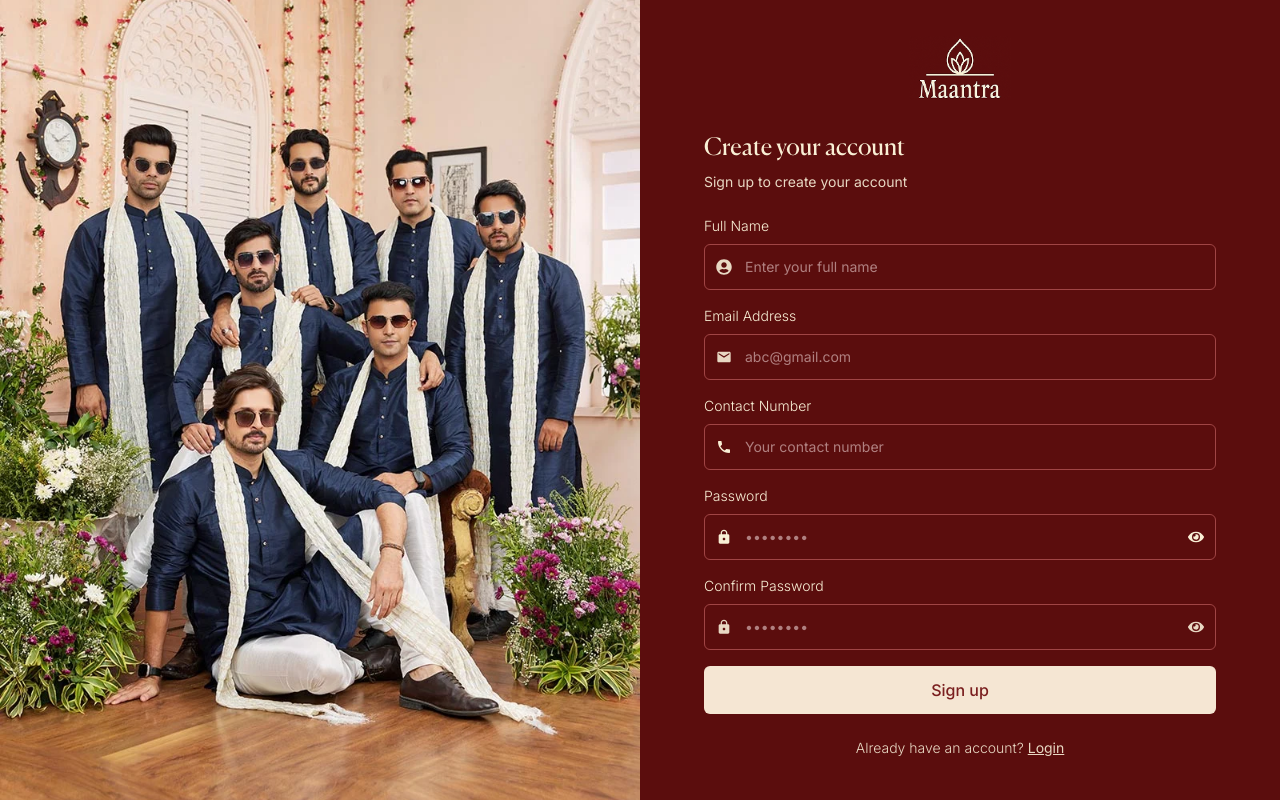
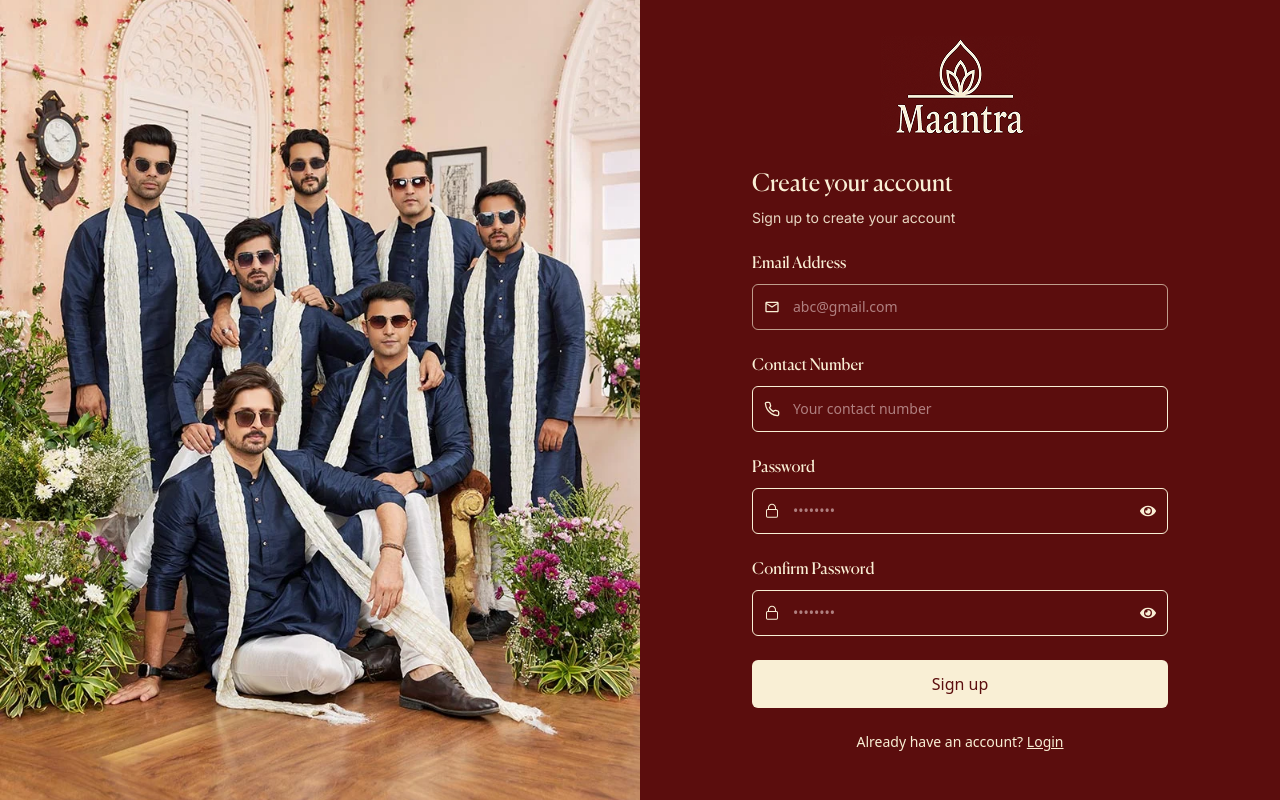
Before and after one commit to Oishee90/devika-s-shop, a React (Vite) app: page /SignUp in a window 1280 px wide. Built offline with nearby package versions, Linux system fonts and the light colour scheme; a web font is replaced by a local one.

Commit message:
update code

```diff
--- a/src/Components/Home/Footer.jsx
+++ b/src/Components/Home/Footer.jsx
@@ -4,9 +4,9 @@ import { FaTiktok } from "react-icons/fa6";
 const Footer = () => {
   return (
     <footer className="bg-[#D8CBB8] red-color py-16 lg:px-32 px-6 canela">
-      <div className="grid grid-cols-1 gap-10 px-4 pb-16 mx-auto lg:px-8 md:grid-cols-2 lg:grid-cols-5">
+      <div className="grid grid-cols-1 gap-10 px-4 pb-16 mx-auto lg:px-8 md:grid-cols-12 lg:grid-cols-5">
         {/* Logo and Store Links */}
-        <div className="flex flex-col col-span-2 gap-6">
+        <div className="flex flex-col gap-6 md:col-span-2">
           <div className="flex items-center gap-2">
             <img src={logo} alt="Logo" />
           </div>
--- a/src/Components/Home/Home.jsx
+++ b/src/Components/Home/Home.jsx
@@ -1,20 +1,22 @@
 import Navbar from "./Navbar";
 import Banner from "./Banner";
-
 import Module from "./Module";
 import Footer from "./Footer";
-
 import HeadingStyle from "./HeadingStyle";
 import MostPopular from "./MostPopular";
+import WhatsAppButton from "../Pages/WhatsAppButton";
 
 const Home = () => {
   return (
-    <div className="bg-black">
-      <HeadingStyle></HeadingStyle>
-      <Navbar></Navbar>
-      <Banner></Banner>
-      <MostPopular></MostPopular>
-      <Footer></Footer>
+    <div className="relative bg-black">
+      <HeadingStyle />
+      <Navbar />
+      <Banner />
+      <MostPopular />
+      <Footer />
+
+      {/* WhatsApp Floating Button */}
+      <WhatsAppButton />
     </div>
   );
 };
--- a/src/Components/Home/Navbar.jsx
+++ b/src/Components/Home/Navbar.jsx
@@ -229,7 +229,7 @@ const Navbar = () => {
 
             {/* MOBILE MENU BUTTON */}
             <button
-              className="relative w-6 h-6 lg:hidden"
+              className="relative w-6 h-6 pr-3 lg:hidden "
               onClick={() => {
                 setMobileOpen(!mobileOpen);
                 setActiveModal(null); // close popup if open
@@ -256,7 +256,7 @@ const Navbar = () => {
 
         {/* MOBILE MENU */}
         <div
-          className={`lg:hidden fixed top-[70px] right-0 z-50 h-screen cream-bg red-color transition-all duration-500 rounded-l-lg  overflow-hidden inter ${
+          className={`lg:hidden fixed top-[70px] right-0 z-50 h-screen cream-bg red-color transition-all duration-500 rounded-l-lg  overflow-hidden inter  ${
             mobileOpen ? "sm:w-[40%] w-full" : "w-0"
           }`}
         >
--- a/src/Components/Pages/Setnew.jsx
+++ b/src/Components/Pages/Setnew.jsx
@@ -5,7 +5,7 @@ import { MdLock } from "react-icons/md";
 import logo from "../../assets/login-logo.png";
 import bg from "../../assets/login-logo.webp";
 import Swal from "sweetalert2";
-
+import { GoLock } from "react-icons/go";
 const Setnew = () => {
   const [email, setEmail] = useState("");
   const [errorMessage, setErrorMessage] = useState("");
@@ -47,7 +47,8 @@ const Setnew = () => {
         text: "Your password has been reset.",
         icon: "success",
         confirmButtonText: "Go to Login",
-        confirmButtonColor: "#28a745",
+        background: "#F9EFD5", // cream color
+        confirmButtonColor: "#5B0D0D", // red button
         allowOutsideClick: false, // prevents accidental closing
       }).then((result) => {
         if (result.isConfirmed) {
@@ -69,39 +70,38 @@ const Setnew = () => {
       </div>
 
       {/* RIGHT FORM */}
-      <div className="flex justify-center h-screen px-9 py-9 red-bg inter">
-        <div className="w-full max-w-lg cream-color">
+      <div className="flex h-screen px-28 py-9 red-bg canela">
+        <div className="w-full cream-color">
           {/* Logo */}
-          <div className="flex justify-center mb-12">
-            <img src={logo} alt="Logo" className="h-16" />
+          <div className="flex justify-center mb-8">
+            <img src={logo} alt="Logo" className="" />
           </div>
 
+          <div className="max-w-lg">
             {/* Heading */}
             <h2 className="mb-2 text-2xl font-normal">Reset Password</h2>
-          <p className="text-sm text-[#E8D8C3] mb-8">enter your new password</p>
+            <p className="mb-8 cream-color inter ">enter your new password</p>
 
             {/* FORM */}
             <form onSubmit={handleSubmit} className="space-y-5">
               {/* New Password */}
               <div>
-              <label className="block mb-2 text-sm font-light">
-                New Password
-              </label>
+                <label className="block mb-2 font-light">New Password</label>
                 <div className="relative">
-                <MdLock className="absolute top-1/2 -translate-y-1/2 left-3 text-[#E8D8C3]" />
+                  <GoLock className="absolute -translate-y-1/2 top-1/2 left-3 cream-color" />
                   <input
                     type={showPassword ? "text" : "password"}
                     name="password"
                     value={password}
                     onChange={(e) => setPassword(e.target.value)}
                     placeholder="••••••••"
-                  className="w-full pl-10 pr-12 py-3 bg-transparent border border-[#A04545] rounded-md focus:outline-none focus:border-[#F5E6D3] placeholder-[#B08080] text-sm"
+                    className="w-full pl-10 pr-12 py-3 bg-transparent border border-[#f9efd5a2] rounded-md focus:outline-none focus:border-[#F5E6D3] placeholder-[#B08080] text-sm"
                     required
                   />
                   <button
                     type="button"
                     onClick={togglePasswordVisibility}
-                  className="absolute right-3 top-1/2 -translate-y-1/2 text-[#E8D8C3]"
+                    className="absolute -translate-y-1/2 right-3 top-1/2 cream-color"
                   >
                     {showPassword ? <FaEyeSlash /> : <FaEye />}
                   </button>
@@ -114,20 +114,20 @@ const Setnew = () => {
                   Confirm Password
                 </label>
                 <div className="relative">
-                <MdLock className="absolute top-1/2 -translate-y-1/2 left-3 text-[#E8D8C3]" />
+                  <GoLock className="absolute top-1/2 -translate-y-1/2 left-3 text-[#E8D8C3]" />
                   <input
                     type={showconfirmPassword ? "text" : "password"}
                     name="confirmpassword"
                     value={confirmpassword}
                     onChange={(e) => setConfirmPassword(e.target.value)}
                     placeholder="••••••••"
-                  className="w-full pl-10 pr-12 py-3 bg-transparent border border-[#A04545] rounded-md focus:outline-none focus:border-[#F5E6D3] placeholder-[#B08080] text-sm"
+                    className="w-full pl-10 pr-12 py-3 bg-transparent border border-[#f9efd5a2] rounded-md focus:outline-none focus:border-[#F5E6D3] placeholder-[#B08080] text-sm"
                     required
                   />
                   <button
                     type="button"
                     onClick={togglenewPasswordVisibility}
-                  className="absolute right-3 top-1/2 -translate-y-1/2 text-[#E8D8C3]"
+                    className="absolute -translate-y-1/2 right-3 top-1/2 cream-color"
                   >
                     {showconfirmPassword ? <FaEyeSlash /> : <FaEye />}
                   </button>
@@ -138,7 +138,7 @@ const Setnew = () => {
               <button
                 type="submit"
                 disabled={isLoading}
-              className="w-full py-3 mt-6 bg-[#F5E6D3] text-[#7A1F1F] font-medium rounded-md hover:opacity-90 transition flex items-center justify-center gap-2 disabled:opacity-50"
+                className="flex items-center justify-center w-full gap-2 py-3 mt-6 font-medium transition rounded-md cream-bg red-color hover:opacity-90 disabled:opacity-50"
               >
                 {isLoading ? "Updating..." : "Update"}
                 {!isLoading && <span>→</span>}
@@ -147,6 +147,7 @@ const Setnew = () => {
           </div>
         </div>
       </div>
+    </div>
   );
 };
 
--- a/src/Components/Pages/SignUp.jsx
+++ b/src/Components/Pages/SignUp.jsx
@@ -2,11 +2,12 @@ import { useState } from "react";
 import { NavLink, useNavigate } from "react-router-dom";
 import { FaEye, FaEyeSlash } from "react-icons/fa";
 import { MdEmail, MdLock, MdPhone } from "react-icons/md";
-import { FaUserCircle } from "react-icons/fa";
+import { GoLock } from "react-icons/go";
 import logo from "../../assets/login-logo.png";
 import bg from "../../assets/login-logo.webp";
 import toast, { Toaster } from "react-hot-toast";
-
+import { MdOutlineMail } from "react-icons/md";
+import { FiPhone } from "react-icons/fi";
 const SignUp = () => {
   const [email, setEmail] = useState("");
   const [fullName, setFullName] = useState("");
@@ -58,52 +59,37 @@ const SignUp = () => {
       </div>
 
       {/* RIGHT FORM */}
-      <div className="flex justify-center h-screen px-9 py-9 red-bg inter">
-        <div className="w-full max-w-lg cream-color">
+      <div className="flex h-screen md:px-28 py-9 red-bg ">
+        <div className="w-full cream-color">
           {/* Logo */}
           <div className="flex justify-center mb-8">
-            <img src={logo} alt="Logo" className="h-16" />
+            <img src={logo} alt="Logo" className="" />
           </div>
 
+          <div className="max-w-lg">
             {/* Heading */}
             <h2 className="mb-2 text-2xl font-normal canela">
               Create your account
             </h2>
-          <p className="text-sm text-[#E8D8C3] mb-6">
+            <p className="text-sm text-[#E8D8C3] mb-6 inter">
               Sign up to create your account
             </p>
 
             {/* FORM */}
-          <form onSubmit={handleSubmit} className="space-y-4">
-            {/* Full Name */}
-            <div>
-              <label className="block mb-2 text-sm font-light">Full Name</label>
-              <div className="relative">
-                <FaUserCircle className="absolute top-1/2 -translate-y-1/2 left-3 text-[#E8D8C3]" />
-                <input
-                  type="text"
-                  value={fullName}
-                  onChange={(e) => setFullName(e.target.value)}
-                  placeholder="Enter your full name"
-                  className="w-full pl-10 pr-4 py-3 bg-transparent border border-[#A04545] rounded-md focus:outline-none focus:border-[#F5E6D3] placeholder-[#B08080] text-sm"
-                  required
-                />
-              </div>
-            </div>
-
+            <form onSubmit={handleSubmit} className="space-y-6 ">
               {/* Email Address */}
               <div>
-              <label className="block mb-2 text-sm font-light">
+                <label className="block mb-2 cream-color canela">
                   Email Address
                 </label>
                 <div className="relative">
-                <MdEmail className="absolute top-1/2 -translate-y-1/2 left-3 text-[#E8D8C3]" />
+                  <MdOutlineMail className="absolute -translate-y-1/2 top-1/2 left-3 cream-color" />
                   <input
                     type="email"
                     value={email}
                     onChange={(e) => setEmail(e.target.value)}
                     placeholder="abc@gmail.com"
-                  className="w-full pl-10 pr-4 py-3 bg-transparent border border-[#A04545] rounded-md focus:outline-none focus:border-[#F5E6D3] placeholder-[#B08080] text-sm"
+                    className="w-full pl-10 pr-4 py-3 bg-transparent border border-[#f9efd5a2] rounded-md focus:outline-none focus:border-[#F5E6D3] placeholder-[#B08080] text-sm"
                     required
                   />
                 </div>
@@ -111,17 +97,17 @@ const SignUp = () => {
 
               {/* Contact Number */}
               <div>
-              <label className="block mb-2 text-sm font-light">
+                <label className="block mb-2 cream-color canela ">
                   Contact Number
                 </label>
                 <div className="relative">
-                <MdPhone className="absolute -translate-y-1/2 top-1/2 left-3 cream-color" />
+                  <FiPhone className="absolute -translate-y-1/2 top-1/2 left-3 cream-color" />
                   <input
                     type="tel"
                     value={contactNumber}
                     onChange={(e) => setContactNumber(e.target.value)}
                     placeholder="Your contact number"
-                  className="w-full pl-10 pr-4 py-3 bg-transparent border border-[#A04545] rounded-md focus:outline-none focus:border-[#F5E6D3] placeholder-[#B08080] text-sm"
+                    className="w-full pl-10 pr-4 py-3 bg-transparent border border-[#F9EFD5]  rounded-md focus:outline-none focus:border-[#F5E6D3] placeholder-[#B08080] text-sm"
                     required
                   />
                 </div>
@@ -129,15 +115,17 @@ const SignUp = () => {
 
               {/* Password */}
               <div>
-              <label className="block mb-2 text-sm font-light">Password</label>
+                <label className="block mb-2 cream-color canela ">
+                  Password
+                </label>
                 <div className="relative">
-                <MdLock className="absolute -translate-y-1/2 top-1/2 left-3 cream-color" />
+                  <GoLock className="absolute -translate-y-1/2 top-1/2 left-3 cream-color" />
                   <input
                     type={showPassword ? "text" : "password"}
                     value={password}
                     onChange={(e) => setPassword(e.target.value)}
                     placeholder="••••••••"
-                  className="w-full pl-10 pr-12 py-3 bg-transparent border border-[#A04545] rounded-md focus:outline-none focus:border-[#F5E6D3] placeholder-[#B08080] text-sm"
+                    className="w-full pl-10 pr-12 py-3 bg-transparent border border-[#F9EFD5]  rounded-md focus:outline-none focus:border-[#F5E6D3] placeholder-[#B08080] text-sm"
                     required
                   />
                   <button
@@ -152,23 +140,23 @@ const SignUp = () => {
 
               {/* Confirm Password */}
               <div>
-              <label className="block mb-2 text-sm font-light">
+                <label className="block mb-2 cream-color canela">
                   Confirm Password
                 </label>
                 <div className="relative">
-                <MdLock className="absolute top-1/2 -translate-y-1/2 left-3 text-[#E8D8C3]" />
+                  <GoLock className="absolute -translate-y-1/2 top-1/2 left-3 cream-color " />
                   <input
                     type={showConfirmPassword ? "text" : "password"}
                     value={confirmPassword}
                     onChange={(e) => setConfirmPassword(e.target.value)}
                     placeholder="••••••••"
-                  className="w-full pl-10 pr-12 py-3 bg-transparent border border-[#A04545] rounded-md focus:outline-none focus:border-[#F5E6D3] placeholder-[#B08080] text-sm"
+                    className="w-full pl-10 pr-12 py-3 bg-transparent border border-[#F9EFD5] rounded-md focus:outline-none focus:border-[#F5E6D3] placeholder-[#B08080] text-sm"
                     required
                   />
                   <button
                     type="button"
                     onClick={toggleConfirmPasswordVisibility}
-                  className="absolute right-3 top-1/2 -translate-y-1/2 text-[#E8D8C3]"
+                    className="absolute -translate-y-1/2 right-3 top-1/2 cream-color"
                   >
                     {showConfirmPassword ? <FaEyeSlash /> : <FaEye />}
                   </button>
@@ -178,14 +166,14 @@ const SignUp = () => {
               {/* Submit */}
               <button
                 type="submit"
-              className="w-full py-3 mt-6 bg-[#F5E6D3] text-[#7A1F1F] font-medium rounded-md hover:opacity-90 transition"
+                className="w-full py-3 mt-6 font-medium transition rounded-md cream-bg red-color hover:opacity-90"
               >
                 Sign up
               </button>
             </form>
 
             {/* Footer */}
-          <p className="text-center text-sm mt-6 text-[#E8D8C3] font-light">
+            <p className="mt-6 text-sm font-light text-center cream-color">
               Already have an account?{" "}
               <NavLink to="/login" className="font-normal underline">
                 Login
@@ -194,6 +182,7 @@ const SignUp = () => {
           </div>
         </div>
       </div>
+    </div>
   );
 };
 
--- a/src/Components/Pages/Verification.jsx
+++ b/src/Components/Pages/Verification.jsx
@@ -72,13 +72,14 @@ const Verification = ({ email }) => {
           </div>
 
           {/* RIGHT FORM */}
-          <div className="flex justify-center h-screen px-9 py-9 red-bg inter">
-            <div className="w-full max-w-lg cream-color">
+          <div className="flex h-screen px-28 py-9 red-bg inter">
+            <div className="w-full cream-color">
               {/* Logo */}
-              <div className="flex justify-center mb-12">
-                <img src={logo} alt="Logo" className="h-16" />
+              <div className="flex justify-center mb-8">
+                <img src={logo} alt="Logo" className="" />
               </div>
 
+              <div className="max-w-lg">
                 {/* Back Link */}
                 <button
                   onClick={() => window.history.back()}
@@ -148,6 +149,7 @@ const Verification = ({ email }) => {
               </div>
             </div>
           </div>
+        </div>
       ) : (
         // Show Set New Password Section
         <Setnew />
--- /dev/null
+++ b/src/Components/Pages/WhatsAppButton.jsx
@@ -0,0 +1,25 @@
+import { motion } from "framer-motion";
+import { IoLogoWhatsapp } from "react-icons/io";
+
+const WhatsAppButton = () => {
+  return (
+    <motion.a
+      href="https://wa.me/8801XXXXXXXXX"
+      target="_blank"
+      rel="noopener noreferrer"
+      aria-label="Chat on WhatsApp"
+      className="fixed z-50 text-[#00A63E] bottom-6 lg:right-[8.5rem] right-[2.5rem]"
+      animate={{ y: [0, -12, 0] }}   // up-down floating
+      transition={{
+        duration: 2,
+        repeat: Infinity,
+        ease: "easeInOut",
+      }}
+      whileHover={{ scale: 1.15 }}   // hover effect
+    >
+      <IoLogoWhatsapp className="h-12 w-14 drop-shadow-lg" />
+    </motion.a>
+  );
+};
+
+export default WhatsAppButton;
--- a/src/index.css
+++ b/src/index.css
@@ -27,6 +27,7 @@
 
 .canela{
     font-family: "Canela", serif;
+
 }
 .dm-sans {
     font-family: "DM Sans", sans-serif;
```
Also changed, not shown: src/Components/Pages/Forgot.jsx (+13 -11 lines), src/Components/Pages/Login.jsx (+23 -15 lines), src/assets/whatsapp.png (added). Lines whose indentation alone changed are shown as unchanged.
